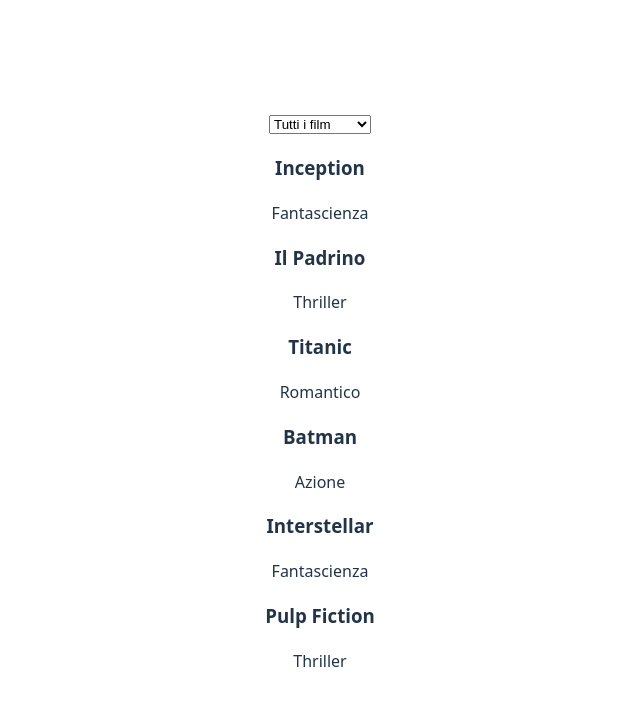
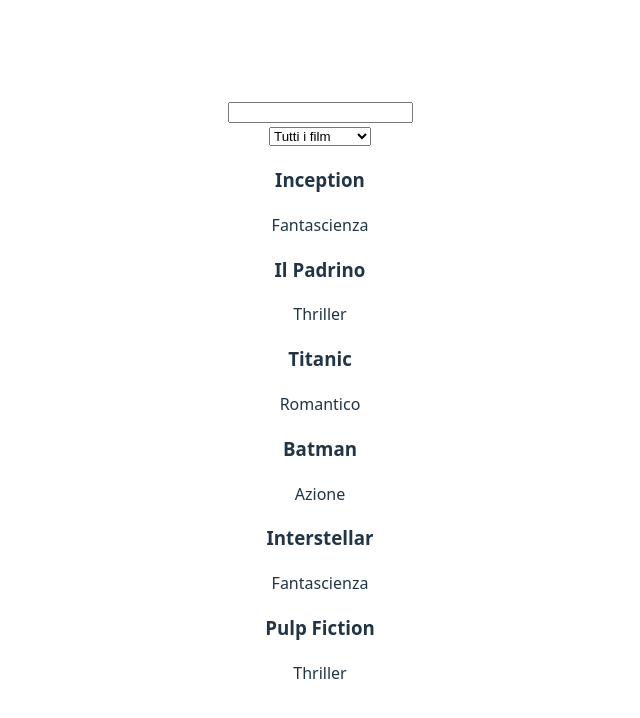
Before and after one commit to alemalagni/react-movie-filter, a React (Vite) app: page / in a window 1280 px wide. Shown: the top 718 px of the page, without its empty margins (320-960 px from the left). Built offline with nearby package versions, Linux system fonts and the light colour scheme.

Commit message:
feat(app): add filter title

```diff
--- a/src/App.jsx
+++ b/src/App.jsx
@@ -14,6 +14,7 @@
 function App() {
   const [showMovie, setShowMovie] = useState(movie);
   const [filter, setFilter] = useState('');
+  const [filterTitle, setFilterTitle] = useState('');
 
   const handlerSubmit = event => {
     event.preventDefault();
@@ -27,10 +28,23 @@
         f.genre.includes(filter)
       ))
     }
+    if (filterTitle === "") {
+      setShowMovie(showMovie);
+    } else {
+      setShowMovie(showMovie.filter(f =>
+        f.title.includes(filterTitle)
+      ))
+    }
   }, [filter])
 
   return (
     <div>
+      <form>
+        <input
+          type="text"
+          value={filterTitle}
+        />
+      </form>
       <form onSubmit={handlerSubmit}>
         <select value={filter} onChange={e => setFilter(e.target.value)}>
           <option value="">Tutti i film</option>
```
